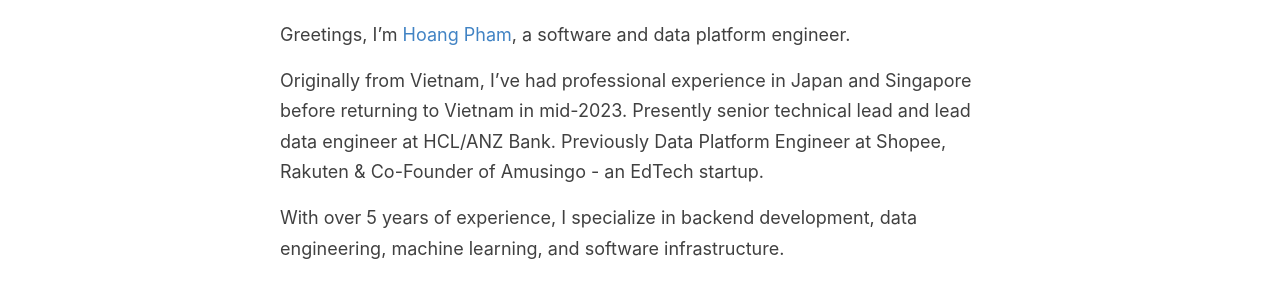
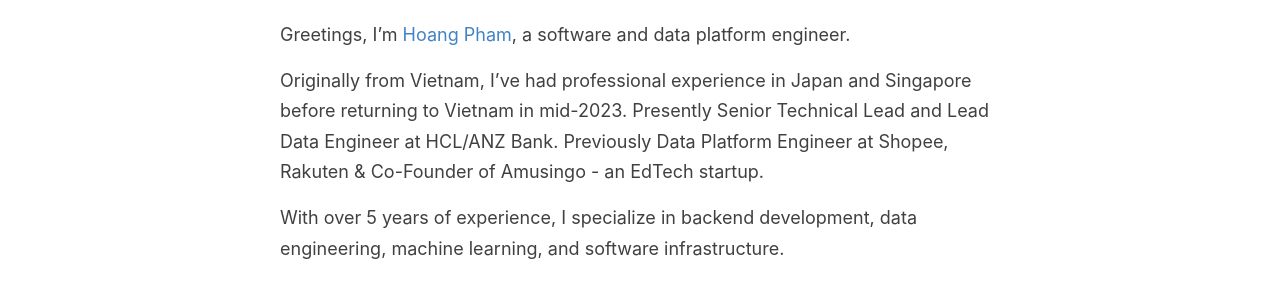
Before and after one commit to PhVHoang/phvhoang.github.io, a Jekyll site: the page built from _pages/about.md, in a window 1280 px wide. Shown: the part 172-456 px from the top of the page. Built offline with Jekyll 4.4.1, drawn with Linux system fonts in a browser that asks for light colours.

```diff
--- a/_pages/about.md
+++ b/_pages/about.md
@@ -6,7 +6,7 @@ permalink: /about/
 
 Greetings, I'm [Hoang Pham](https://www.linkedin.com/in/hoang-pham-770010128/), a software and data platform engineer.
 
-Originally from Vietnam, I've had professional experience in Japan and Singapore before returning to Vietnam in mid-2023. Presently senior technical lead and lead data engineer at HCL/ANZ Bank. Previously Data Platform Engineer at Shopee, Rakuten & Co-Founder of Amusingo - an EdTech startup.
+Originally from Vietnam, I've had professional experience in Japan and Singapore before returning to Vietnam in mid-2023. Presently Senior Technical Lead and Lead Data Engineer at HCL/ANZ Bank. Previously Data Platform Engineer at Shopee, Rakuten & Co-Founder of Amusingo - an EdTech startup.
 
 With over 5 years of experience, I specialize in backend development, data engineering, machine learning, and software infrastructure.
 
```
